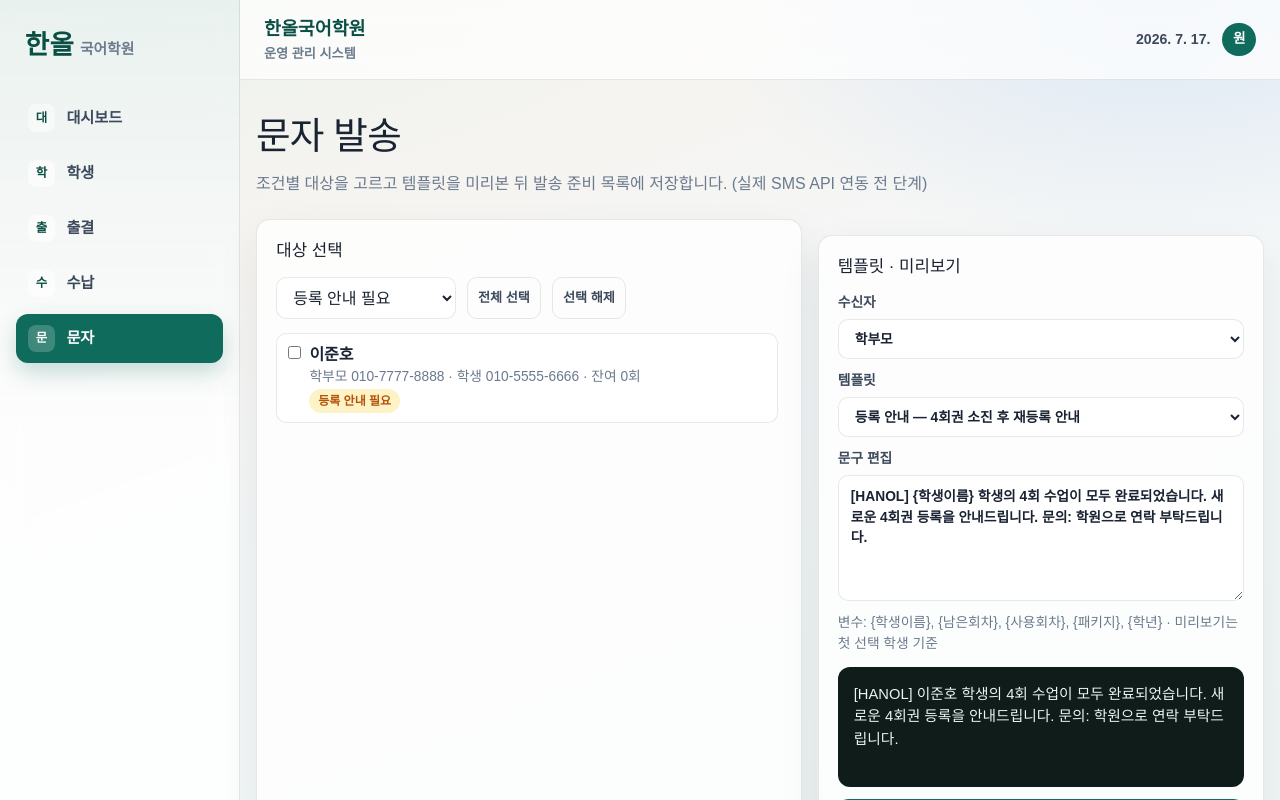
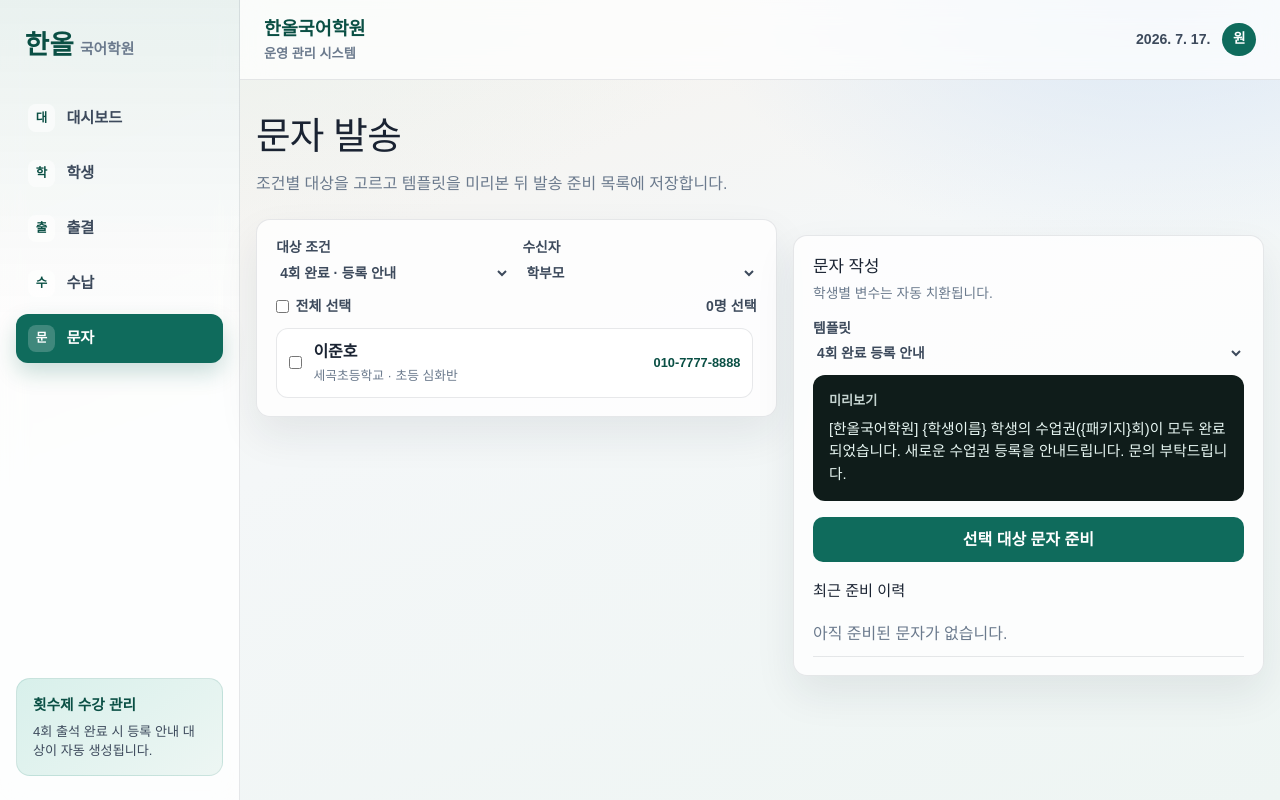
Before and after one commit to So-hee-Good/Hanol, a Next.js app: page /messages in a window 1280 px wide. Shown: the top 800 px of the page. Built offline with nearby package versions, Linux system fonts and the light colour scheme; a web font is replaced by a local one.

Commit message:
feat: rebuild messages page with recipient list and templates
Co-authored-by: So-hee-Good <So-hee-Good@users.noreply.github.com>

```diff
--- a/app/globals.css
+++ b/app/globals.css
@@ -793,6 +793,140 @@ textarea {
   white-space: nowrap;
 }
 
+.primary-button.full-width {
+  width: 100%;
+}
+
+.message-layout {
+  display: grid;
+  grid-template-columns: 1.05fr 0.95fr;
+  gap: 1rem;
+  align-items: start;
+}
+
+.message-controls {
+  display: grid;
+  grid-template-columns: 1fr 1fr;
+  gap: 0.75rem;
+  margin-bottom: 0.9rem;
+}
+
+.message-controls label,
+.block-label {
+  display: grid;
+  gap: 0.35rem;
+  font-size: 0.86rem;
+  font-weight: 700;
+  color: var(--ink-soft);
+}
+
+.selection-header {
+  display: flex;
+  justify-content: space-between;
+  align-items: center;
+  gap: 0.75rem;
+  margin-bottom: 0.65rem;
+  font-size: 0.88rem;
+  font-weight: 700;
+  color: var(--ink-soft);
+}
+
+.selection-header label {
+  display: inline-flex;
+  align-items: center;
+  gap: 0.4rem;
+}
+
+.recipient-list {
+  display: grid;
+  gap: 0.45rem;
+  max-height: 520px;
+  overflow: auto;
+  padding-right: 0.2rem;
+}
+
+.recipient-item {
+  display: grid;
+  grid-template-columns: auto 1fr auto;
+  gap: 0.7rem;
+  align-items: center;
+  padding: 0.7rem 0.75rem;
+  border: 1px solid var(--line);
+  border-radius: 12px;
+  background: rgba(255, 255, 255, 0.72);
+  cursor: pointer;
+}
+
+.recipient-item strong {
+  display: block;
+}
+
+.recipient-item span {
+  display: block;
+  margin-top: 0.15rem;
+  color: var(--muted);
+  font-size: 0.8rem;
+  font-weight: 500;
+}
+
+.recipient-item small {
+  color: var(--brand-deep);
+  font-weight: 700;
+  white-space: nowrap;
+}
+
+.message-preview {
+  margin: 0.85rem 0 1rem;
+  padding: 0.95rem 1rem;
+  border-radius: 12px;
+  background: #0f1c1a;
+  color: #e7f6f2;
+}
+
+.message-preview strong {
+  display: block;
+  margin-bottom: 0.45rem;
+  font-size: 0.82rem;
+  opacity: 0.85;
+}
+
+.message-preview p {
+  margin: 0;
+  line-height: 1.55;
+  white-space: pre-wrap;
+  font-size: 0.92rem;
+}
+
+.prepared-log {
+  margin-top: 1.1rem;
+  display: grid;
+  gap: 0.55rem;
+}
+
+.prepared-log h3 {
+  margin: 0;
+  font-size: 0.95rem;
+}
+
+.prepared-log > div {
+  display: grid;
+  grid-template-columns: 1fr auto;
+  gap: 0.15rem 0.75rem;
+  padding: 0.65rem 0;
+  border-bottom: 1px solid var(--line);
+}
+
+.prepared-log > div span {
+  color: var(--ink-soft);
+  font-size: 0.86rem;
+}
+
+.prepared-log > div small {
+  grid-column: 1 / -1;
+  color: var(--muted);
+  font-size: 0.78rem;
+}
+
 .secondary-button {
   border: 1px solid var(--line);
   background: white;
--- a/app/messages/page.tsx
+++ b/app/messages/page.tsx
@@ -1,44 +1,35 @@
 "use client";
 
 import { useMemo, useState } from "react";
-import { StatusBadge } from "@/components/StatusBadge";
-import { getTemplate, renderSmsBody, SMS_TEMPLATES } from "@/lib/sms";
-import {
-  filterStudents,
-  remainingSessions,
-  type StudentListFilter,
-} from "@/lib/logic";
+import { getTemplate, renderSmsBody, templates } from "@/lib/sms";
+import { filterStudents, type StudentListFilter } from "@/lib/logic";
 import { useStore } from "@/lib/store";
 import type { MessageRecipient, SmsTemplateKey } from "@/lib/types";
 
 export default function MessagesPage() {
   const { ready, data, saveMessage } = useStore();
   const [filter, setFilter] = useState<StudentListFilter>("due");
-  const [templateKey, setTemplateKey] = useState<SmsTemplateKey>("renewal");
-  const [customBody, setCustomBody] = useState(getTemplate("renewal").body);
+  const [templateKey, setTemplateKey] = useState<SmsTemplateKey>("payment");
   const [recipient, setRecipient] = useState<MessageRecipient>("parent");
   const [selected, setSelected] = useState<string[]>([]);
 
-  const candidates = useMemo(
+  const targets = useMemo(
     () => filterStudents(data.students, "", filter),
     [data.students, filter]
   );
 
-  const previewStudent =
-    candidates.find((s) => selected.includes(s.id)) ?? candidates[0] ?? null;
-
-  const preview = previewStudent
-    ? renderSmsBody(customBody, previewStudent)
-    : customBody;
-
   function renderBody(studentId: string): string {
     const student = data.students.find((s) => s.id === studentId);
-    if (!student) return customBody;
-    return renderSmsBody(customBody, student);
+    if (!student) return templates[templateKey];
+    return renderSmsBody(getTemplate(templateKey), student);
   }
 
-  function refresh() {
+  function toggleAll() {
+    if (targets.length > 0 && selected.length === targets.length) {
       setSelected([]);
+      return;
+    }
+    setSelected(targets.map((s) => s.id));
   }
 
   function prepareMessages() {
@@ -60,7 +51,7 @@ export default function MessagesPage() {
         status: "prepared",
       });
     });
-    refresh();
+    setSelected([]);
     alert(
       `${selected.length}건의 문자를 발송 준비 목록에 저장했습니다.\n실제 SMS API 연동은 다음 Sprint에서 진행합니다.`
     );
@@ -68,30 +59,20 @@ export default function MessagesPage() {
 
   if (!ready) return <p className="muted">불러오는 중…</p>;
 
-  function toggle(id: string) {
-    setSelected((prev) =>
-      prev.includes(id) ? prev.filter((x) => x !== id) : [...prev, id]
-    );
-  }
-
-  function selectAll() {
-    setSelected(candidates.map((s) => s.id));
-  }
-
   return (
     <div>
       <section className="page-head">
         <h1>문자 발송</h1>
         <p>
           조건별 대상을 고르고 템플릿을 미리본 뒤 발송 준비 목록에 저장합니다.
-          (실제 SMS API 연동 전 단계)
         </p>
       </section>
 
-      <div className="two-col">
+      <div className="message-layout">
         <section className="panel">
-          <h2>대상 선택</h2>
-          <div className="toolbar">
+          <div className="message-controls">
+            <label>
+              대상 조건
               <select
                 value={filter}
                 onChange={(e) => {
@@ -99,142 +80,133 @@ export default function MessagesPage() {
                   setSelected([]);
                 }}
               >
+                <option value="due">4회 완료 · 등록 안내</option>
+                <option value="one">잔여 1회</option>
+                <option value="active">전체 재원생</option>
                 <option value="all">전체 학생</option>
-              <option value="due">등록 안내 필요</option>
-              <option value="one">잔여 1회</option>
-              <option value="active">재원생</option>
-              <option value="paused">휴원</option>
               </select>
-            <button type="button" className="btn ghost sm" onClick={selectAll}>
-              전체 선택
-            </button>
-            <button
-              type="button"
-              className="btn ghost sm"
-              onClick={() => setSelected([])}
-            >
-              선택 해제
-            </button>
-          </div>
-
-          {candidates.length === 0 ? (
-            <p className="empty">해당 조건의 학생이 없습니다.</p>
-          ) : (
-            <div className="check-list">
-              {candidates.map((s) => (
-                <label key={s.id} className="check-item">
-                  <input
-                    type="checkbox"
-                    checked={selected.includes(s.id)}
-                    onChange={() => toggle(s.id)}
-                  />
-                  <span>
-                    <strong>{s.name}</strong>
-                    <div className="muted">
-                      학부모 {s.parentPhone || "-"} · 학생{" "}
-                      {s.studentPhone || "-"} · 잔여 {remainingSessions(s)}회
-                    </div>
-                    <StatusBadge student={s} />
-                  </span>
             </label>
-              ))}
-            </div>
-          )}
-        </section>
-
-        <section className="panel">
-          <h2>템플릿 · 미리보기</h2>
-          <div className="inline-form">
             <label>
               수신자
               <select
                 value={recipient}
                 onChange={(e) =>
-                  setRecipient(e.target.value as MessageRecipient)
+                  setRecipient(e.target.value as "parent" | "student")
                 }
               >
                 <option value="parent">학부모</option>
                 <option value="student">학생</option>
               </select>
             </label>
+          </div>
+
+          <div className="selection-header">
             <label>
+              <input
+                type="checkbox"
+                checked={
+                  targets.length > 0 && selected.length === targets.length
+                }
+                onChange={toggleAll}
+              />{" "}
+              전체 선택
+            </label>
+            <span>{selected.length}명 선택</span>
+          </div>
+
+          <div className="recipient-list">
+            {targets.map((student) => (
+              <label className="recipient-item" key={student.id}>
+                <input
+                  type="checkbox"
+                  checked={selected.includes(student.id)}
+                  onChange={() =>
+                    setSelected((prev) =>
+                      prev.includes(student.id)
+                        ? prev.filter((id) => id !== student.id)
+                        : [...prev, student.id]
+                    )
+                  }
+                />
+                <div>
+                  <strong>{student.name}</strong>
+                  <span>
+                    {student.school || "-"} · {student.className || "-"}
+                  </span>
+                </div>
+                <small>
+                  {recipient === "parent"
+                    ? student.parentPhone || "-"
+                    : student.studentPhone || "-"}
+                </small>
+              </label>
+            ))}
+            {targets.length === 0 && (
+              <div className="empty">조건에 맞는 대상이 없습니다.</div>
+            )}
+          </div>
+        </section>
+
+        <section className="panel">
+          <div className="panel-header">
+            <div>
+              <h2>문자 작성</h2>
+              <p>학생별 변수는 자동 치환됩니다.</p>
+            </div>
+          </div>
+
+          <label className="block-label">
             템플릿
             <select
               value={templateKey}
-                onChange={(e) => {
-                  const key = e.target.value as SmsTemplateKey;
-                  setTemplateKey(key);
-                  setCustomBody(getTemplate(key).body);
-                }}
+              onChange={(e) =>
+                setTemplateKey(e.target.value as keyof typeof templates)
+              }
             >
-                {SMS_TEMPLATES.map((t) => (
-                  <option key={t.key} value={t.key}>
-                    {t.label} — {t.description}
-                  </option>
-                ))}
+              <option value="payment">4회 완료 등록 안내</option>
+              <option value="oneLeft">잔여 1회 사전 안내</option>
+              <option value="absence">결석 안내</option>
             </select>
           </label>
-            <label>
-              문구 편집
-              <textarea
-                rows={5}
-                value={customBody}
-                onChange={(e) => setCustomBody(e.target.value)}
-              />
-            </label>
-            <p className="muted">
-              변수: {"{학생이름}"}, {"{남은회차}"}, {"{사용회차}"}, {"{패키지}"},{" "}
-              {"{학년}"} · 미리보기는 첫 선택 학생 기준
+
+          <div className="message-preview">
+            <strong>미리보기</strong>
+            <p>
+              {selected[0] ? renderBody(selected[0]) : templates[templateKey]}
             </p>
-            <div className="preview-box">{preview}</div>
+          </div>
+
           <button
             type="button"
-              className="btn primary"
+            className="primary-button full-width"
             onClick={prepareMessages}
           >
-              발송 준비 저장 ({selected.length}명)
+            선택 대상 문자 준비
           </button>
+
+          <div className="prepared-log">
+            <h3>최근 준비 이력</h3>
+            {data.messages.length === 0 ? (
+              <div className="empty">아직 준비된 문자가 없습니다.</div>
+            ) : (
+              data.messages.slice(0, 5).map((message) => {
+                const student = data.students.find(
+                  (s) => s.id === message.studentId
+                );
+                return (
+                  <div key={message.id}>
+                    <strong>{student?.name ?? message.studentName}</strong>
+                    <span>{message.phone || "-"}</span>
+                    <small>
+                      {new Date(message.sentAt).toLocaleString("ko-KR")}
+                    </small>
+                  </div>
+                );
+              })
+            )}
           </div>
         </section>
       </div>
-
-      <section className="panel" style={{ marginTop: "1rem" }}>
-        <h2>발송 준비 목록</h2>
-        {data.messages.length === 0 ? (
-          <p className="empty">저장된 발송 준비 이력이 없습니다.</p>
-        ) : (
-          <div className="table-wrap">
-            <table className="data">
-              <thead>
-                <tr>
-                  <th>일시</th>
-                  <th>학생</th>
-                  <th>수신</th>
-                  <th>연락처</th>
-                  <th>미리보기</th>
-                  <th>상태</th>
-                </tr>
-              </thead>
-              <tbody>
-                {data.messages.map((item) => (
-                  <tr key={item.id}>
-                    <td>
-                      {new Date(item.createdAt).toLocaleString("ko-KR")}
-                    </td>
-                    <td>{item.studentName}</td>
-                    <td>{item.recipient === "parent" ? "학부모" : "학생"}</td>
-                    <td>{item.phone || "-"}</td>
-                    <td style={{ maxWidth: 280 }}>{item.body}</td>
-                    <td>
-                      <span className="badge success">발송 준비</span>
-                    </td>
-                  </tr>
-                ))}
-              </tbody>
-            </table>
-          </div>
-        )}
-      </section>
     </div>
   );
 }
--- a/lib/sms.ts
+++ b/lib/sms.ts
@@ -4,39 +4,28 @@ import {
   type Student,
 } from "./types";
 
-export interface SmsTemplate {
-  key: SmsTemplateKey;
-  label: string;
-  description: string;
-  body: string;
-}
+export const templates: Record<SmsTemplateKey, string> = {
+  payment:
+    "[한올국어학원] {학생이름} 학생의 수업권({패키지}회)이 모두 완료되었습니다. 새로운 수업권 등록을 안내드립니다. 문의 부탁드립니다.",
+  oneLeft:
+    "[한올국어학원] {학생이름} 학생의 수업권이 1회 남았습니다. 다음 수업 전 등록 일정을 확인해 주세요. 잔여 {남은회차}회",
+  absence:
+    "[한올국어학원] {학생이름} 학생이 오늘 수업에 결석하였습니다. 보강이 필요하시면 학원으로 연락 주세요.",
+};
 
-export const SMS_TEMPLATES: SmsTemplate[] = [
-  {
-    key: "renewal",
-    label: "등록 안내",
-    description: "4회권 소진 후 재등록 안내",
-    body: "[HANOL] {학생이름} 학생의 4회 수업이 모두 완료되었습니다. 새로운 4회권 등록을 안내드립니다. 문의: 학원으로 연락 부탁드립니다.",
-  },
-  {
-    key: "attendance",
-    label: "출석 안내",
-    description: "당일 출석 확인 문자",
-    body: "[HANOL] {학생이름} 학생이 오늘 수업에 출석하였습니다. 남은 회차: {남은회차}회",
-  },
-  {
-    key: "absent",
-    label: "결석 안내",
-    description: "결석 확인 문자",
-    body: "[HANOL] {학생이름} 학생이 오늘 수업에 결석하였습니다. 보강이 필요하시면 연락 주세요.",
-  },
-  {
-    key: "custom",
-    label: "직접 작성",
-    description: "자유 문구",
-    body: "[HANOL] {학생이름} 학부모님께 안내드립니다. ",
-  },
-];
+export const SMS_TEMPLATES = (
+  Object.keys(templates) as SmsTemplateKey[]
+).map((key) => ({
+  key,
+  label:
+    key === "payment"
+      ? "4회 완료 등록 안내"
+      : key === "oneLeft"
+        ? "잔여 1회 사전 안내"
+        : "결석 안내",
+  description: templates[key],
+  body: templates[key],
+}));
 
 export function renderSmsBody(template: string, student: Student): string {
   return template
@@ -44,9 +33,10 @@ export function renderSmsBody(template: string, student: Student): string {
     .replaceAll("{남은회차}", String(remainingSessions(student)))
     .replaceAll("{사용회차}", String(student.usedCount))
     .replaceAll("{패키지}", String(student.packageSize))
-    .replaceAll("{학년}", student.grade || "-");
+    .replaceAll("{학년}", student.grade || "-")
+    .replaceAll("{수강반}", student.className || "-");
 }
 
-export function getTemplate(key: SmsTemplateKey): SmsTemplate {
-  return SMS_TEMPLATES.find((t) => t.key === key) ?? SMS_TEMPLATES[3];
+export function getTemplate(key: SmsTemplateKey): string {
+  return templates[key] ?? templates.payment;
 }
--- a/lib/storage.ts
+++ b/lib/storage.ts
@@ -1,7 +1,7 @@
 import type { AppData } from "./types";
 import { createSeedData } from "./seed";
 
-export const STORAGE_KEY = "hanol-manager-sprint1-v7";
+export const STORAGE_KEY = "hanol-manager-sprint1-v8";
 
 export function emptyData(): AppData {
   return {
--- a/lib/store.tsx
+++ b/lib/store.tsx
@@ -184,6 +184,7 @@ export function StoreProvider({ children }: { children: ReactNode }) {
       const student = data.students.find((s) => s.id === input.studentId);
       if (!student) return null;
 
+      const now = new Date().toISOString();
       const item: MessageRecord = {
         id: `msg_${Date.now().toString(36)}_${Math.random().toString(36).slice(2, 6)}`,
         studentId: input.studentId,
@@ -192,7 +193,8 @@ export function StoreProvider({ children }: { children: ReactNode }) {
         phone: input.phone.trim(),
         body: input.body.trim(),
         status: input.status ?? "prepared",
-        createdAt: new Date().toISOString(),
+        sentAt: now,
+        createdAt: now,
       };
 
       setData((prev) => ({
```
Also changed, not shown: lib/types.ts (+3 -6 lines). Lines whose indentation alone changed are shown as unchanged.
